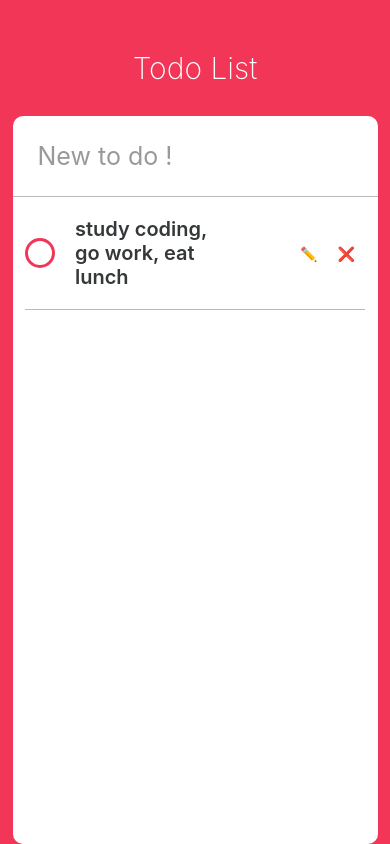
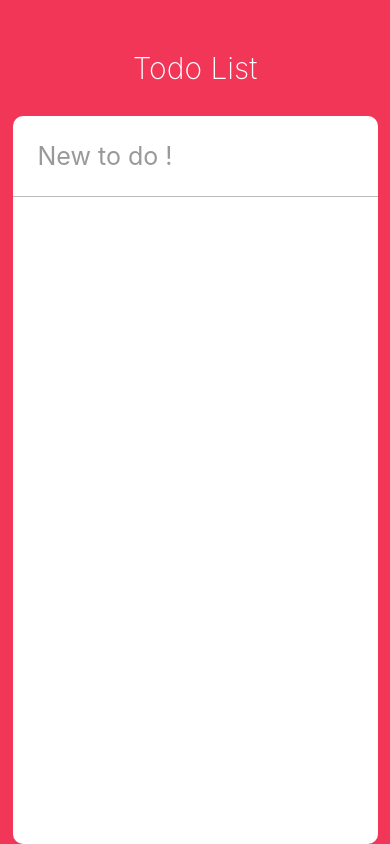
Before and after one commit to haneulee/react-native-todolist, a React Native app: screen / in a window 390 px wide. Built offline with nearby package versions, Linux system fonts and the light colour scheme.

Commit message:
added new todo function

```diff
--- a/App.js
+++ b/App.js
@@ -11,19 +11,21 @@ import {
 } from "react-native";
 import { AppLoading } from "expo";
 import ToDo from "./ToDo";
+import uuidv1 from "uuid/v1";
 
 const { width, height } = Dimensions.get("window");
 
 export default class App extends React.Component {
   state = {
     newToDo: null,
-    loadedToDos: false
+    loadedToDos: false,
+    toDos: {}
   };
   componentDidMount = () => {
     this._loadToDos();
   };
   render() {
-    const { newToDo, loadedToDos } = this.state;
+    const { newToDo, loadedToDos, toDos } = this.state;
     if (!loadedToDos) {
       return <AppLoading />;
     }
@@ -43,7 +45,10 @@ export default class App extends React.Component {
             onSubmitEditing={this._addToDo}
           />
           <ScrollView contentContainerStyle={styles.toDos}>
-            <ToDo text={"hello, "} />
+            {/* <ToDo text={"hello, "} /> */}
+            {Object.values(toDos).map(toDo => (
+              <ToDo key={toDo.id} {...toDo} deleteToDo={this._deleteToDo} />
+            ))}
           </ScrollView>
         </View>
       </View>
@@ -65,7 +70,40 @@ export default class App extends React.Component {
       this.setState({
         newToDo: ""
       });
+
+      this.setState(prevState => {
+        const ID = uuidv1();
+        //arrary로 관리하는 것보다 obj가 더 나음. 변경이 많아서...
+        const newToDoObj = {
+          [ID]: {
+            id: ID,
+            isCompleted: false,
+            text: newToDo,
+            createdAt: Date.now()
+          }
+        };
+        const newState = {
+          ...prevState,
+          newToDo: "",
+          toDos: {
+            ...prevState.toDos,
+            ...newToDoObj
+          }
+        };
+        return { ...newState };
+      });
     }
+  };
+  _deleteToDo = id => {
+    this.setState(prevState => {
+      const toDos = prevState.toDos;
+      delete toDos[id];
+      const newState = {
+        ...prevState,
+        ...toDos
+      };
+      return { ...newState };
+    });
   };
 }
 
--- a/ToDo.js
+++ b/ToDo.js
@@ -7,18 +7,28 @@ import {
   Dimensions,
   TouchableOpacity
 } from "react-native";
+import PropTypes from "prop-types";
 
 const { width, height } = Dimensions.get("window");
 
 export default class ToDo extends Component {
-  state = {
-    isEditing: false,
-    isCompleted: false,
-    toDoValue: ""
+  constructor(props) {
+    super(props);
+
+    this.state = {
+      isEditing: false,
+      toDoValue: props.text
+    };
+  }
+  static propTypes = {
+    text: PropTypes.string.isRequired,
+    isCompleted: PropTypes.bool.isRequired,
+    deleteToDo: PropTypes.func.isRequired,
+    id: PropTypes.string.isRequired
   };
   render() {
     const { isCompleted, isEditing, toDoValue } = this.state;
-    const { text } = this.props;
+    const { text, id, deleteToDo } = this.props;
     return (
       <View style={styles.container}>
         <View style={styles.column}>
@@ -50,7 +60,7 @@ export default class ToDo extends Component {
                 isCompleted ? styles.completedText : styles.unCompletedText
               ]}
             >
-              study coding, go work, eat lunch
+              {text}
             </Text>
           )}
         </View>
@@ -69,7 +79,7 @@ export default class ToDo extends Component {
                 <Text style={styles.actionText}>✏️</Text>
               </View>
             </TouchableOpacity>
-            <TouchableOpacity>
+            <TouchableOpacity onPressOut={() => deleteToDo(id)}>
               <View style={styles.actionContainer}>
                 <Text style={styles.actionText}>❌</Text>
               </View>
@@ -141,8 +151,7 @@ const styles = StyleSheet.create({
   column: {
     flexDirection: "row",
     width: width / 2,
-    alignItems: "center",
-    justifyContent: "space-between"
+    alignItems: "center"
   },
   actions: {
     flexDirection: "row"
--- a/package.json
+++ b/package.json
@@ -10,7 +10,9 @@
   },
   "dependencies": {
     "expo": "^30.0.1",
+    "prop-types": "^15.6.2",
     "react": "16.3.1",
-    "react-native": "https://github.com/expo/react-native/archive/sdk-30.0.0.tar.gz"
+    "react-native": "https://github.com/expo/react-native/archive/sdk-30.0.0.tar.gz",
+    "uuid": "^3.3.2"
   }
 }
```
Also changed, not shown: 1 other file (tests, documents, lock files or other folders).
